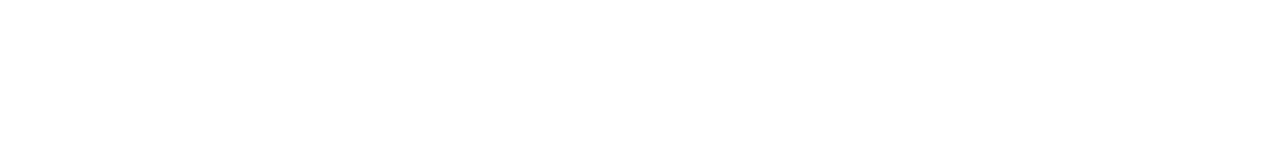
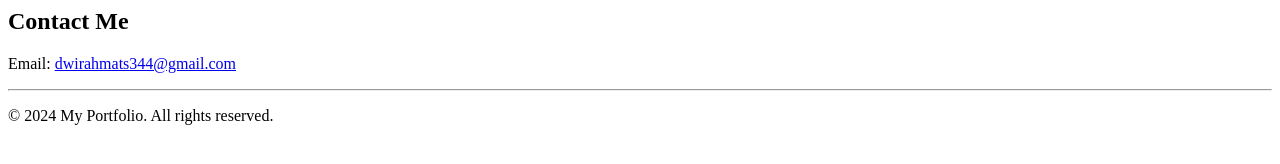
Before and after one commit to dwirahmats/PemrogramanWeb2, a plain HTML site: page index.html in a window 1280 px wide. Drawn offline with Linux system fonts and the light colour scheme.

Commit message:
hasil kerja saputra

```diff
--- a/index.html
+++ b/index.html
@@ -1,11 +1,11 @@
-<!DOCTYPE html>
-<html lang="en">
-<head>
-    <meta charset="UTF-8">
-    <meta name="viewport" content="width=device-width, initial-scale=1.0">
-    <title>My Porto</title>
-</head>
-<body>
+<footer>
+    <section id="contact">
+        <h2>Contact Me</h2>
+        <p>Email: <a href="mailto:example@example.com">dwirahmats344@gmail.com</a></p>
+    </section>
+    <hr>
+    <p>&copy; 2024 My Portfolio. All rights reserved.</p>
+</footer>
 
 </body>
 </html>
```
